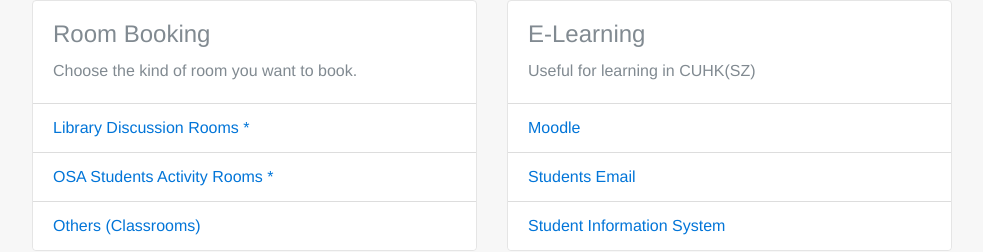
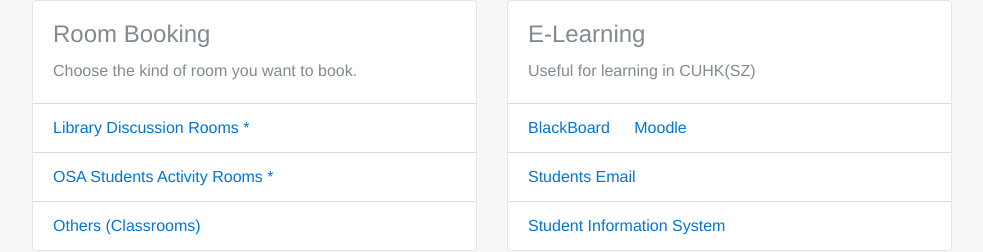
Before and after one commit to computercomity/website-nav, a plain HTML site: page index.html in a window 1280 px wide. Shown: the part 410-662 px from the top of the page, without its empty margins (148-1131 px from the left). Drawn offline with Linux system fonts and the light colour scheme.

Commit message:
Update index.html
add blackboard

```diff
--- a/index.html
+++ b/index.html
@@ -93,7 +93,7 @@
               <p class="card-text">Useful for learning in CUHK(SZ)</p>
             </div>
             <ul class="list-group list-group-flush">
-              <li class="list-group-item"><a href="https://elearning.cuhk.edu.cn" class="card-link">Moodle</a></li>
+              <li class="list-group-item"><a href="https://bb.cuhk.edu.cn" class="card-link">BlackBoard</a> <a href="https://elearning.cuhk.edu.cn" class="card-link">Moodle</a></li>
               <li class="list-group-item"><a href="https://outlook.office.com/owa/" class="card-link">Students Email</a></li>
               <li class="list-group-item"><a href="http://course.computercomity.com:81/psp/csprd/?cmd=login" class="card-link">Student Information System</a></li>
             </ul>
```
